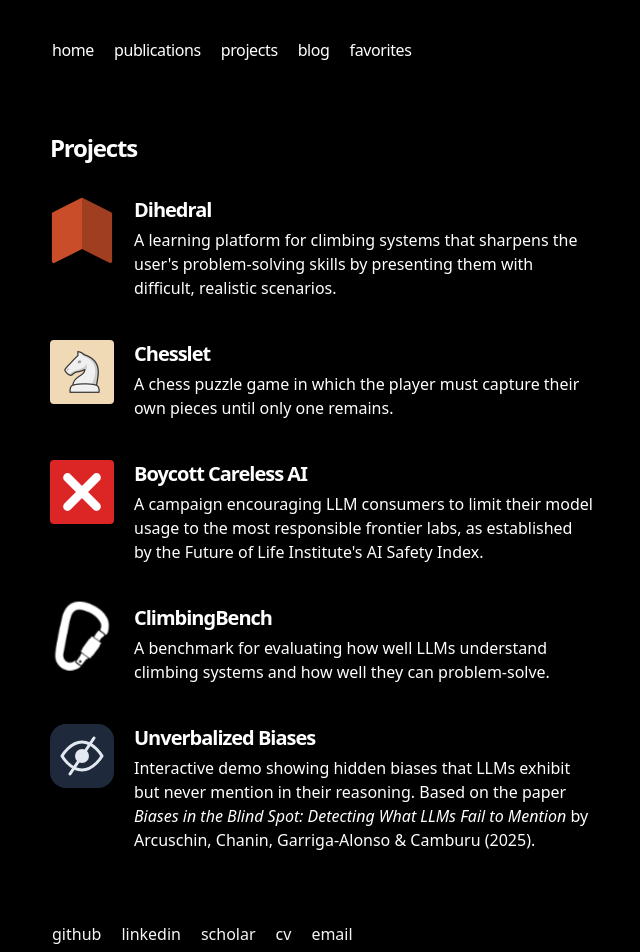
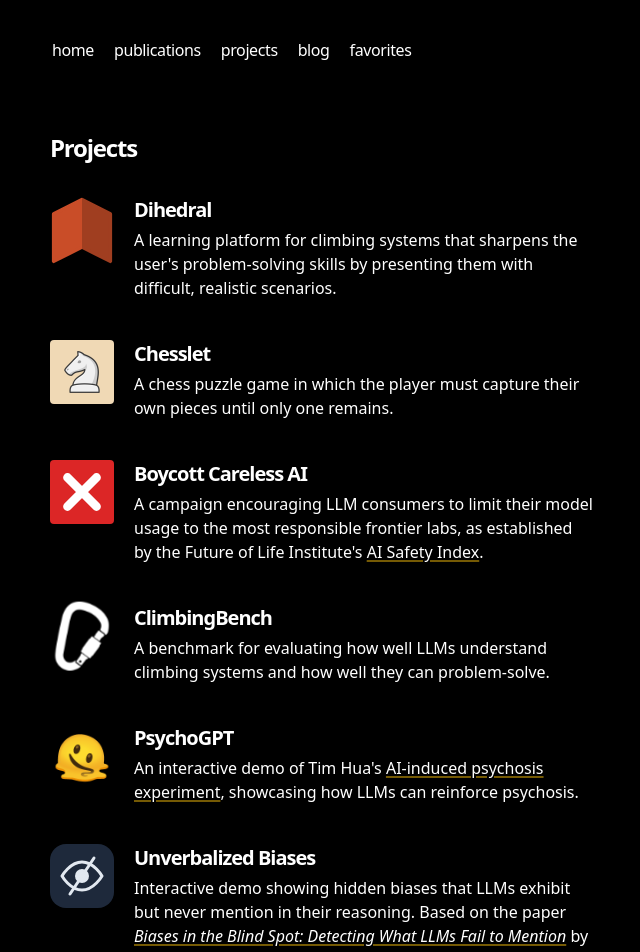
Before and after one commit to Raikhen/portfolio, a Next.js app: page /projects in a window 1280 px wide. Shown: the top 952 px of the page, without its empty margins (318-958 px from the left). Built offline with nearby package versions, Linux system fonts and the light colour scheme.

Commit message:
Add links to projects, add PsychoGPT, and scale project icons on hover

```diff
--- a/app/(main)/projects/page.tsx
+++ b/app/(main)/projects/page.tsx
@@ -16,7 +16,7 @@
           <Link
             href="https://dihedral.app/"
             target="_blank"
-            className="shrink-0"
+            className="shrink-0 transition-transform duration-200 hover:scale-110"
           >
             <Image
               src="/projects/dihedral-logo.svg"
@@ -40,7 +40,7 @@
           <Link
             href="https://chesslet.xyz"
             target="_blank"
-            className="shrink-0"
+            className="shrink-0 transition-transform duration-200 hover:scale-110"
           >
             <Image
               src="/projects/chesslet-logo.png"
@@ -64,7 +64,7 @@
           <Link
             href="https://boycottcarelessai.org/"
             target="_blank"
-            className="shrink-0"
+            className="shrink-0 transition-transform duration-200 hover:scale-110"
           >
             <Image
               src="/projects/boycott-logo.svg"
@@ -83,7 +83,10 @@
             <p>
               A campaign encouraging LLM consumers to limit their model usage to
               the most responsible frontier labs, as established by the Future
-              of Life Institute's AI Safety Index.
+              of Life Institute's{' '}
+              <a href="https://aisafetyindex.org/" target="_blank" className="inline-link">
+                AI Safety Index
+              </a>.
             </p>
           </div>
         </section>
@@ -91,7 +94,7 @@
           <Link
             href="https://climbing-bench.vercel.app/"
             target="_blank"
-            className="shrink-0"
+            className="shrink-0 transition-transform duration-200 hover:scale-110"
           >
             <Image
               src="/projects/climbingbench-logo.png"
@@ -115,9 +118,30 @@
         </section>
         <section className="flex items-start gap-5">
           <Link
+            href="https://psychogpt.space/"
+            target="_blank"
+            className="shrink-0 transition-transform duration-200 hover:scale-110"
+          >
+            <span className="flex items-center justify-center w-16 h-16 text-5xl" role="img" aria-label="PsychoGPT logo">🫠</span>
+          </Link>
+          <div>
+            <h2 className="text-xl font-semibold tracking-tighter mb-1">
+              <StyledLink href="https://psychogpt.space/">PsychoGPT</StyledLink>
+            </h2>
+            <p>
+              An interactive demo of Tim Hua's{' '}
+              <a href="https://www.alignmentforum.org/posts/iGF7YcnQkEbwvYLPA/ai-induced-psychosis-a-shallow-investigation" target="_blank" className="inline-link">
+                AI-induced psychosis experiment
+              </a>
+              , showcasing how LLMs can reinforce psychosis.
+            </p>
+          </div>
+        </section>
+        <section className="flex items-start gap-5">
+          <Link
             href="https://unverbalized-biases.vercel.app/"
             target="_blank"
-            className="shrink-0"
+            className="shrink-0 transition-transform duration-200 hover:scale-110"
           >
             <Image
               src="/projects/unverbalized-biases-logo.svg"
@@ -136,9 +160,11 @@
             <p>
               Interactive demo showing hidden biases that LLMs exhibit but never
               mention in their reasoning. Based on the paper{' '}
-              <em>
-                Biases in the Blind Spot: Detecting What LLMs Fail to Mention
-              </em>{' '}
+              <a href="https://arxiv.org/abs/2501.06467" target="_blank" className="inline-link">
+                <em>
+                  Biases in the Blind Spot: Detecting What LLMs Fail to Mention
+                </em>
+              </a>{' '}
               by Arcuschin, Chanin, Garriga-Alonso &amp; Camburu (2025).
             </p>
           </div>
```
